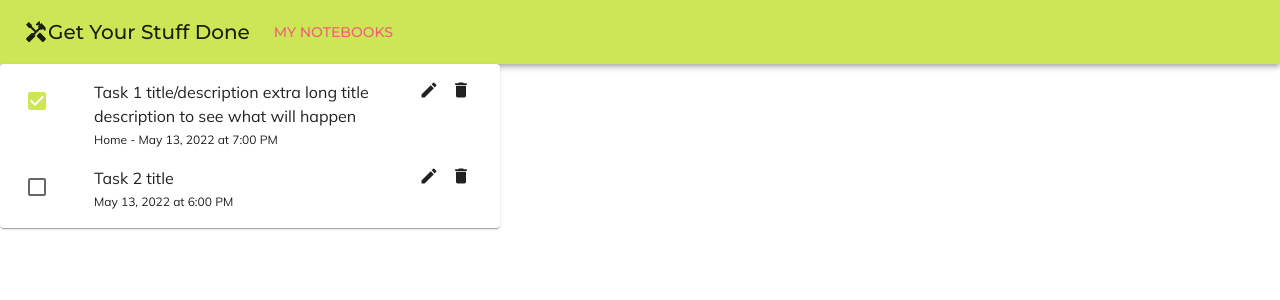
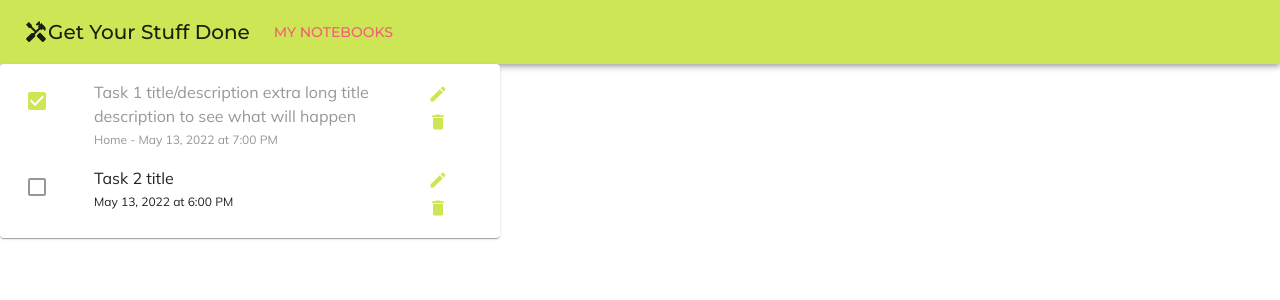
Before and after one commit to CurlyJoe71/get-your-stuff-done, a React (Create React App) app in the folder client/: page / in a window 1280 px wide. Shown: the top 300 px of the page. Built offline with nearby package versions, Linux system fonts and the light colour scheme.

Commit message:
Trigger modal

```diff
--- /dev/null
+++ b/client/src/components/EditModal.tsx
@@ -0,0 +1,27 @@
+import React, { useState } from 'react';
+import Typography from '@mui/material/Typography';
+import Grid from '@mui/material/Grid';
+import Box from '@mui/material/Box';
+import Modal from '@mui/material/Modal';
+import modalStyle from '../style/modal';
+
+const EditModal = (props: { open: boolean, handleClose: any, data: any }) => {
+    const [open, setOpen] = useState(props.open);
+    const handleClose = () => {
+        props.handleClose(false);
+    };
+    console.log(props.data);
+
+    return (
+        <Modal
+            open={open}
+            onClose={handleClose}
+        >
+            <Box sx={modalStyle}>
+                <Typography variant="h5">Testing Modal</Typography>
+            </Box>
+        </Modal>
+    )
+};
+
+export default EditModal;
--- a/client/src/components/TaskList.tsx
+++ b/client/src/components/TaskList.tsx
@@ -1,4 +1,4 @@
-import React, { ChangeEvent, useState } from 'react';
+import React, { ChangeEvent, useRef, useState, MouseEventHandler, MouseEvent } from 'react';
 import Typography from '@mui/material/Typography';
 import Box from '@mui/material/Box';
 import Grid from '@mui/material/Grid';
@@ -10,6 +10,8 @@ import formatDate from '../utils/dateFormatter';
 import EditIcon from '@mui/icons-material/Edit';
 import DeleteIcon from '@mui/icons-material/Delete';
 import Tooltip from '@mui/material/Tooltip';
+import Button from '@mui/material/Button';
+import EditModal from './EditModal';
 
 const TaskList = () => {
     const [data, setData] = useState([
@@ -28,6 +30,19 @@ const TaskList = () => {
             category: null
         }
     ]);
+    const [modalOpen, setModalOpen] = useState(false);
+    const currTask = useRef({});
+
+    const handleModalOpen = (id: string) => {
+        console.log(id);
+        console.log('clicked handlemodal open');
+        const currentTask = data.map(d => {
+            if (d.id === id) {
+                currTask.current = d;
+            };
+        })
+        setModalOpen(true);
+    };
 
     const handleChange = (event: ChangeEvent<HTMLInputElement>) => {
         const checked = event.target.checked;
@@ -44,7 +59,14 @@ const TaskList = () => {
     }
 
     return (
-        // <Box sx={{ flexGrow: 1 }}>
+        <>
+            {modalOpen ?
+                <EditModal
+                    open={modalOpen}
+                    handleClose={setModalOpen}
+                    data={currTask.current}
+                /> : null
+            }
             <Grid container xl>
                 <Paper sx={{ width: 500 }}>
                     <Grid item xs={12}>
@@ -59,12 +81,12 @@ const TaskList = () => {
                                             </Grid>
 
                                             <Grid item container direction='column' xs={8}>
-                                            <Grid item>
+                                                <Grid item color={t.complete ? 'text.secondary' : 'inherit'}>
                                                     <Typography variant='body1'>
                                                         {t.title}
                                                     </Typography>
                                                 </Grid>
-                                            <Grid item>
+                                                <Grid item color={t.complete ? 'text.secondary' : 'inherit'}>
                                                     <Typography variant='caption'>
                                                         {t.category ? `${t.category} - ` : null}
                                                     </Typography>
@@ -74,12 +96,16 @@ const TaskList = () => {
                                                 </Grid>
                                             </Grid>
 
-                                        <Grid item xs={2} display='flex' justifyContent='space-evenly'>
+                                            <Grid item xs={2} >
                                                 <Tooltip title='Edit task'>
+                                                    <Button size='small' onClick={() => handleModalOpen(t.id)}>
                                                         <EditIcon fontSize='small' />
+                                                    </Button>
                                                 </Tooltip>
                                                 <Tooltip title='Delete task'>
+                                                    <Button size='small'>
                                                         <DeleteIcon fontSize='small' />
+                                                    </Button>
                                                 </Tooltip>
                                             </Grid>
                                         </Grid>
@@ -90,7 +116,7 @@ const TaskList = () => {
                     </Grid>
                 </Paper>
             </Grid>
-        // </Box>
+        </>
     )
 }
 
--- /dev/null
+++ b/client/src/style/modal.tsx
@@ -0,0 +1,14 @@
+const modalStyle = {
+    position: 'absolute' as 'absolute',
+    top: '50%',
+    left: '50%',
+    transform: 'translate(-50%, -50%)',
+    width: 400,
+    bgcolor: 'background.paper',
+    border: '1px solid #efefef',
+    boxShadow: 24,
+    p: 4,
+    borderRadius: 1
+};
+
+export default modalStyle;
--- a/client/src/style/theme.tsx
+++ b/client/src/style/theme.tsx
@@ -11,6 +11,9 @@ const theme = createTheme({
     },
     background: {
       default: '#e0e0e0',
+    },
+    text: {
+      secondary: 'rgba(123,121,121,0.78)',
     },
   },
   typography: {
```
Lines whose indentation alone changed are shown as unchanged.
